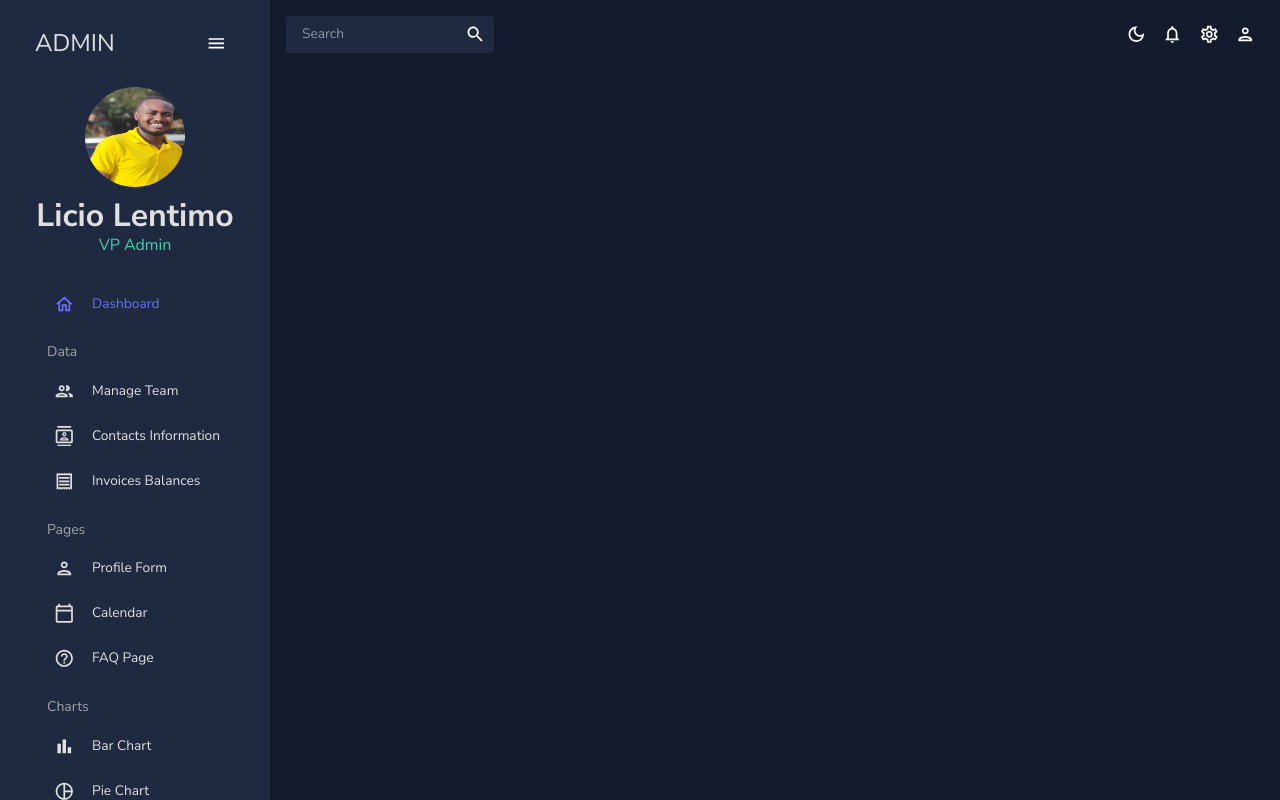
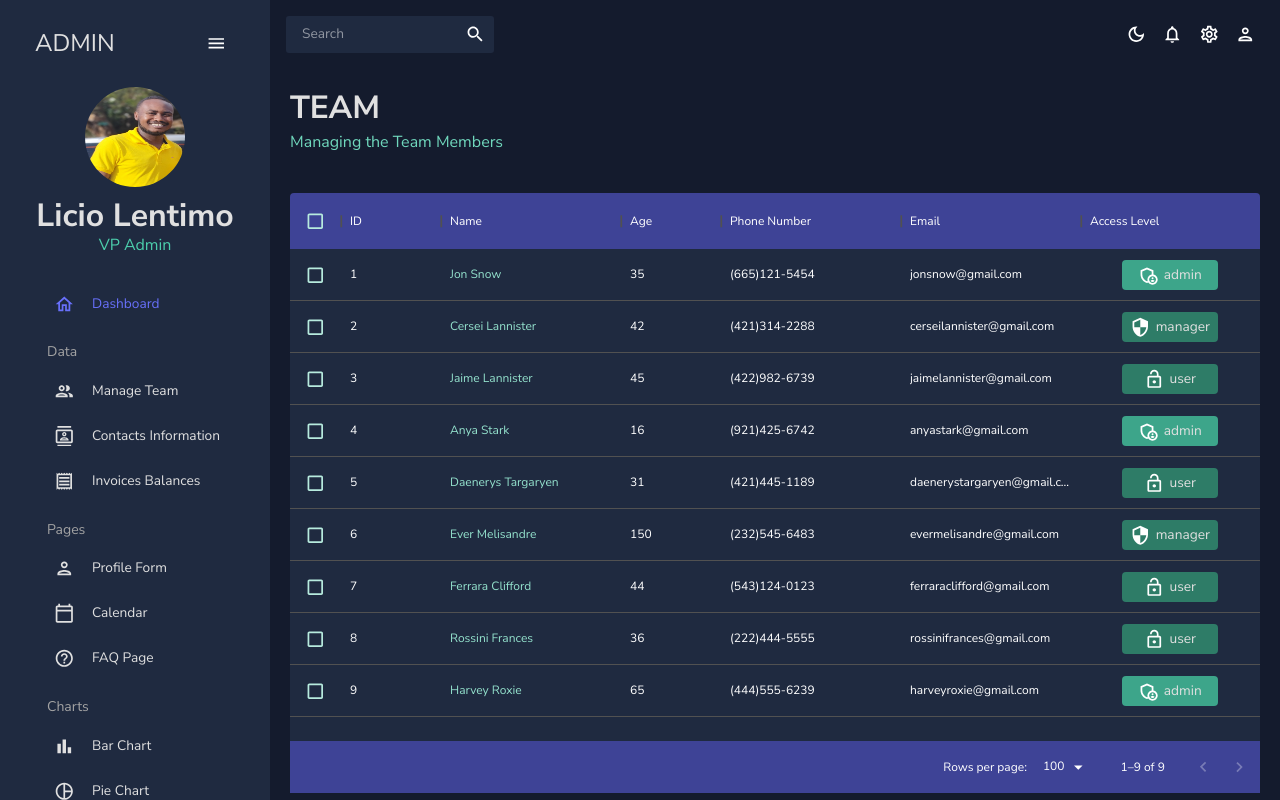
Before and after one commit to liciolentimo/accountant, a React (Create React App) app: page /team in a window 1280 px wide. Built offline with nearby package versions, Linux system fonts and the light colour scheme.

Commit message:
added team page

```diff
--- a/src/App.js
+++ b/src/App.js
@@ -4,7 +4,7 @@
 import { Routes, Route } from "react-router-dom";
 import Sidebar from "./scenes/global/sidebar";
 import Dashboard from "./scenes/dashboard";
-// import Team from "./scenes/team";
+import Team from "./scenes/team";
 // import Invoices from "./scenes/invoices";
 // import Contacts from "./scenes/contacts";
 // import Bar from "./scenes/bar";
@@ -26,7 +26,7 @@
         <Topbar />
         <Routes>
           <Route path='/' element={<Dashboard />} />
-          {/* <Route path='/team' element={<Team />} /> */}
+          <Route path='/team' element={<Team />} />
           {/* <Route path='/contacts' element={<Contacts />} /> */}
           {/* <Route path='/invoices' element={<Invoices />} /> */}
           {/* <Route path='/form' element={<Form />} /> */}
--- a/src/scenes/dashboard/index.jsx
+++ b/src/scenes/dashboard/index.jsx
@@ -1,5 +1,14 @@
+import { Box } from "@mui/material";
+import Header from "../../components/Header";
+
 const Dashboard = () => {
-    return <div>Dashboard</div>
+    return (
+    <Box m="20px">
+    <Box display="flex" justifyContent="space-between" alignItems="center">
+        <Header title="DASHBOARD" subtitle="Welcome to your dashboard" />
+    </Box>
+    </Box>
+    );
 }
 
 export default Dashboard;
--- /dev/null
+++ b/src/scenes/team/index.jsx
@@ -0,0 +1,109 @@
+import { Box, Typography, useTheme } from "@mui/material";
+import { DataGrid } from "@mui/x-data-grid";
+import { tokens } from "../../theme";
+import { mockDataTeam } from "../../data/mockData";
+import AdminPanelSettingsOutlinedIcon from "@mui/icons-material/AdminPanelSettingsOutlined";
+import LockOpenOutlinedIcon from "@mui/icons-material/LockOpenOutlined";
+import SecurityOutlinedIcon from "@mui/icons-material/SecurityOutlined";
+import Header from "../../components/Header";
+
+const Team = () => {
+    const theme = useTheme();
+    const colors = tokens(theme.palette.mode);
+    const columns = [
+      { field: "id", headerName: "ID" },
+      {
+        field: "name",
+        headerName: "Name",
+        flex: 1,
+        cellClassName: "name-column--cell",
+      },
+      {
+        field: "age",
+        headerName: "Age",
+        type: "number",
+        headerAlign: "left",
+        align: "left",
+      },
+      {
+        field: "phone",
+        headerName: "Phone Number",
+        flex: 1,
+      },
+      {
+        field: "email",
+        headerName: "Email",
+        flex: 1,
+      },
+      {
+        field: "accessLevel",
+        headerName: "Access Level",
+        flex: 1,
+        renderCell: ({ row: { access } }) => {
+          return (
+            <Box
+              width="60%"
+              m="0 auto"
+              p="5px"
+              display="flex"
+              justifyContent="center"
+              backgroundColor={
+                access === "admin"
+                  ? colors.greenAccent[600]
+                  : access === "manager"
+                  ? colors.greenAccent[700]
+                  : colors.greenAccent[700]
+              }
+              borderRadius="4px"
+            >
+              {access === "admin" && <AdminPanelSettingsOutlinedIcon />}
+              {access === "manager" && <SecurityOutlinedIcon />}
+              {access === "user" && <LockOpenOutlinedIcon />}
+              <Typography color={colors.grey[100]} sx={{ ml: "5px" }}>
+                {access}
+              </Typography>
+            </Box>
+          );
+        },
+      },
+    ];
+
+    return (
+      <Box m="20px">
+        <Header title="TEAM" subtitle="Managing the Team Members" />
+        <Box
+          m="40px 0 0 0"
+          height="75vh"
+          sx={{
+            "& .MuiDataGrid-root": {
+              border: "none",
+            },
+            "& .MuiDataGrid-cell": {
+              borderBottom: "none",
+            },
+            "& .name-column--cell": {
+              color: colors.greenAccent[300],
+            },
+            "& .MuiDataGrid-columnHeaders": {
+              backgroundColor: colors.blueAccent[700],
+              borderBottom: "none",
+            },
+            "& .MuiDataGrid-virtualScroller": {
+              backgroundColor: colors.primary[400],
+            },
+            "& .MuiDataGrid-footerContainer": {
+              borderTop: "none",
+              backgroundColor: colors.blueAccent[700],
+            },
+            "& .MuiCheckbox-root": {
+              color: `${colors.greenAccent[200]} !important`,
+            },
+          }}
+        >
+          <DataGrid checkboxSelection rows={mockDataTeam} columns={columns} />
+        </Box>
+      </Box>
+    );
+  };
+
+  export default Team;
```
